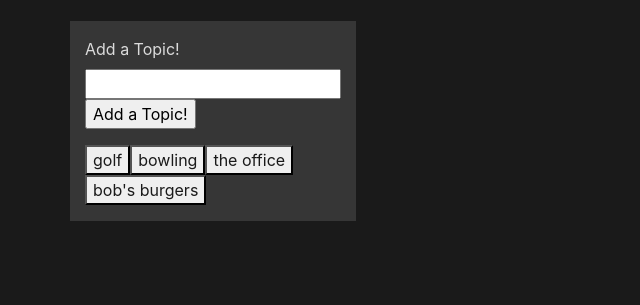
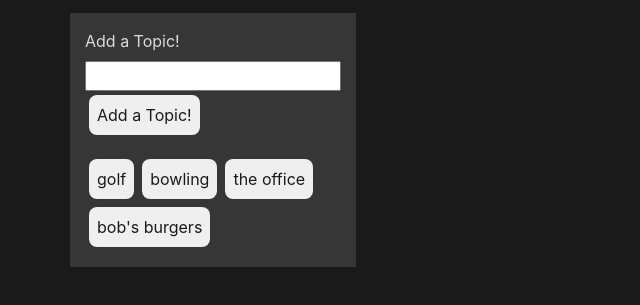
Before and after one commit to bavillalon/GifTastic-HW, a plain HTML site: page index.html in a window 1280 px wide. Shown: the part 51-356 px from the top of the page, without its empty margins (0-640 px from the left). Drawn offline with nearby package versions, Linux system fonts and the light colour scheme.

Commit message:
further styling for better looking buttons and better margins. need to consider an actual masonry layout

```diff
--- a/assets/css/style.css
+++ b/assets/css/style.css
@@ -4,7 +4,11 @@ body{
     height: 100vh;
 }
 
-button{
+button, #addTopic{
+    border-style: none;
+    margin: 0.25em;
+    border-radius: 8px;
+    padding: 0.5em;
     color:#1a1a1a;
 }
 
@@ -18,4 +22,5 @@ main{
 
 .gifDiv{
     background-color: #363636;
+    border-radius: 4px;
 }
--- a/assets/javascript/app.js
+++ b/assets/javascript/app.js
@@ -36,8 +36,8 @@ function queryGiphy(inputTopic){
                 "data-hover":"none"
             });
             gifRating.text(response.data[i].rating.toUpperCase());
-            gifDiv.append([gifRating,gifImg]);
-            gifDiv.attr("class","gifDiv my-4 p-2")
+            gifDiv.append([gifImg,gifRating]);
+            gifDiv.attr("class","gifDiv mb-3 p-2")
             switch(whichCol){
                 case 0:
                     $("#gifCol-1").prepend(gifDiv);
--- a/index.html
+++ b/index.html
@@ -18,11 +18,11 @@
     </header>
 
     <main>
-        <div class="container">
+        <div class="container my-3">
 
 
             <div id="gifWall" class="row">
-                    <div id="addButton" class="col-md my-3">
+                    <div id="addButton" class="col-md h-100">
                             <form id="topicForm" class="my-3">
                                     <label for="topicInput">Add a Topic!</label>
                                     <input type="text" id="topicInput"><br>
```
